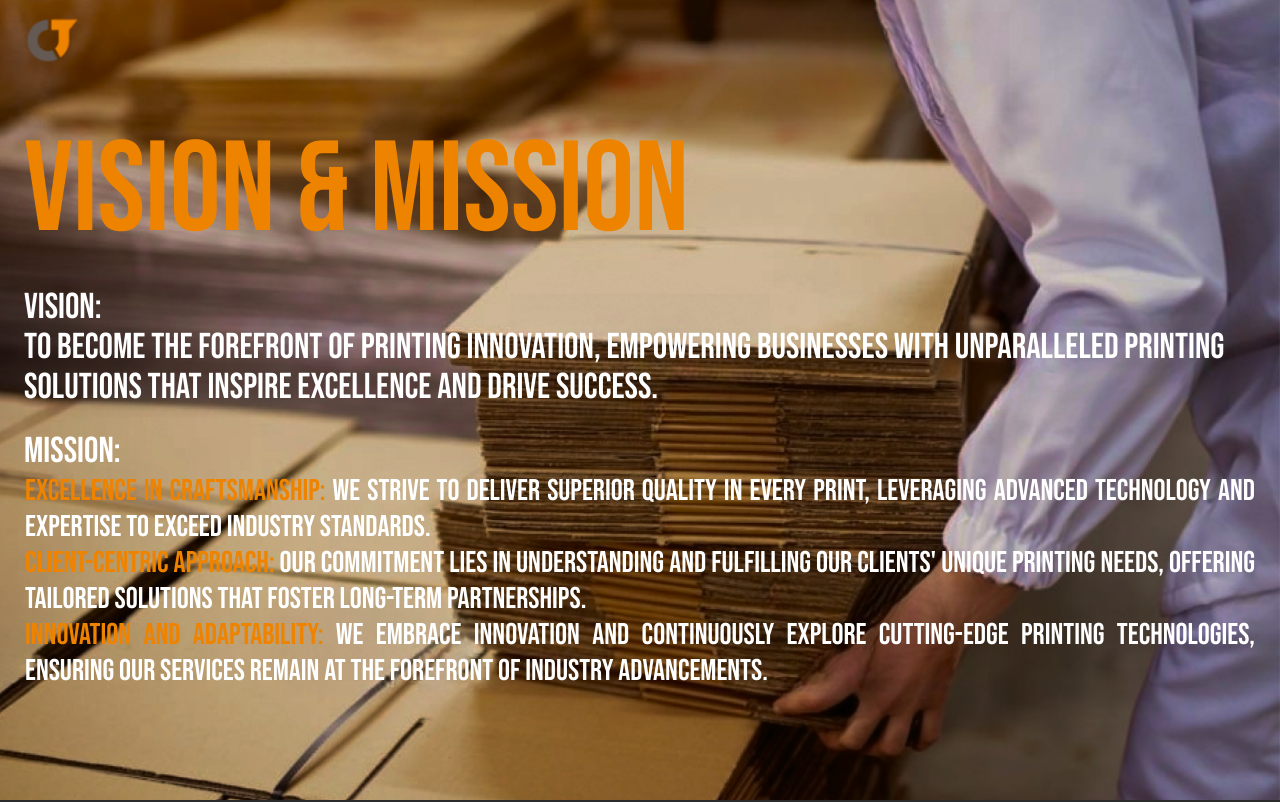
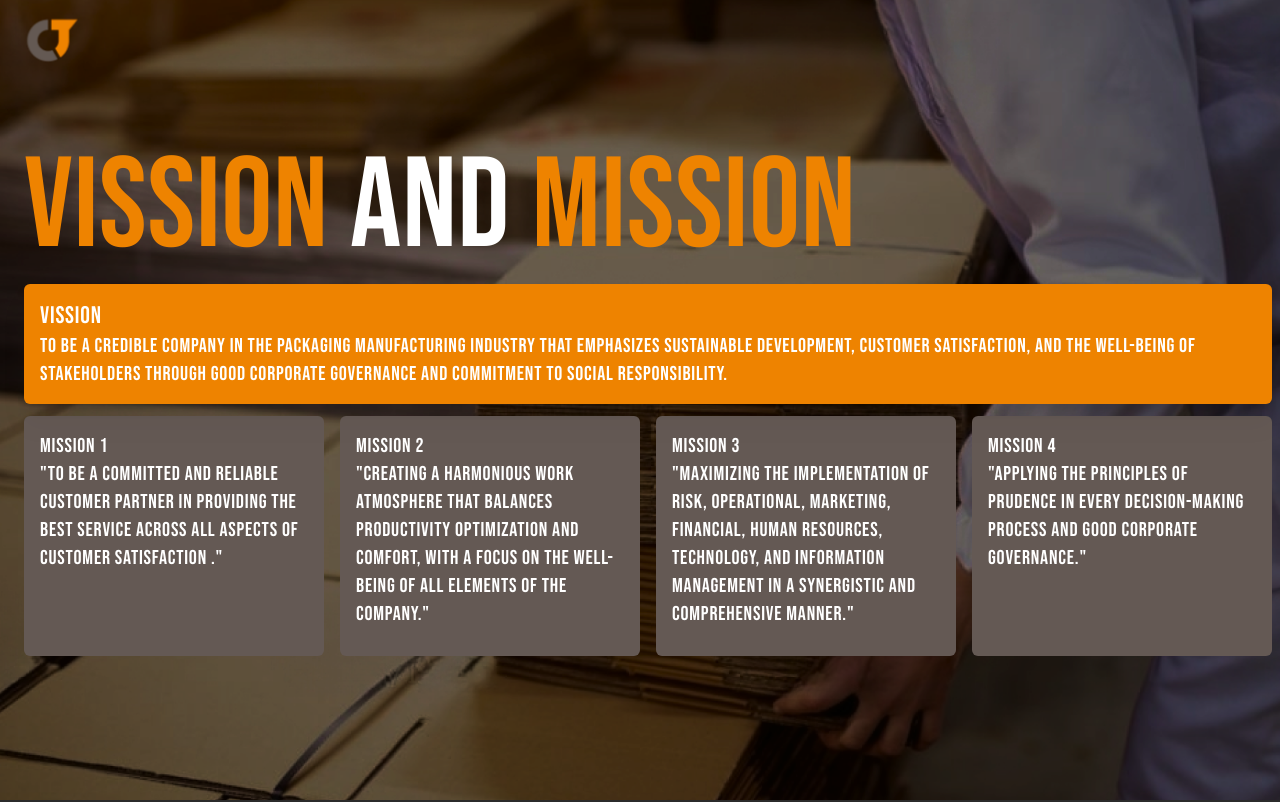
Before and after one commit to RFA863/company_profile, a Next.js app: page /history in a window 1280 px wide. Shown: the top 802 px of the page. Built offline with nearby package versions, Linux system fonts and the light colour scheme.

Commit message:
Feat: Visi Misi

```diff
--- a/src/app/history/Historypage.js
+++ b/src/app/history/Historypage.js
@@ -1,63 +1,39 @@
 import Image from "next/image";
 import Background_2 from "../../../public/image/background_2.png";
-import { Parallax } from "react-scroll-parallax";
 
 export default function Historypage() {
+
+  const missionData = [
+    <p>"To be a committed and reliable customer partner in providing the best service across all aspects of customer satisfaction ."</p>,
+    <p>"Creating a harmonious work atmosphere that balances productivity optimization and comfort, with a focus on the well-being of all elements of the company."</p>,
+    <p>"Maximizing the implementation of risk, operational, marketing, financial, human resources, technology, and information management in a synergistic and comprehensive manner."</p>,
+    <p>"Applying the principles of prudence in every decision-making process and good corporate governance."</p>,
+  ]
+
   return (
-    <div className="text-white relative select-none" id="content2">
-      <Parallax translateY={[-50, 50]}>
-        <div>
-          <div className="mx-6 absolute z-[1]" data-aos="zoom-in-right">
-            <p className="text-[#EE8300] text-4xl sm:text-9xl sm:mt-32 mt-20 sm:mb-8 mb-8">
-              VISION & MISSION
-              {/* <span className="text-[#EE8300]">
-                <br />
-              </span>
-              <span className="text-[#EE8300]">MISI</span> */}
-            </p>
-            <span className="text-justify text-xl sm:text-4xl">Vision:</span>
-            <br></br>
-            <span className="text-justify text-xl sm:text-4xl">
-              To become the forefront of printing innovation, empowering
-              businesses with unparalleled printing solutions that inspire
-              excellence and drive success.
-            </span>
-            <br></br>
-            <br></br>
-            <span className="text-justify text-xl sm:text-4xl">Mission: </span>
-            <td className="text-justify text-xl sm:text-3xl">
-              <tr>
-                <span className="text-[#EE8300]">
-                  Excellence in Craftsmanship:{" "}
-                </span>
-                We strive to deliver superior quality in every print, leveraging
-                advanced technology and expertise to exceed industry standards.
-              </tr>
-              <tr>
-                <span className="text-[#EE8300]">
-                  Client-Centric Approach:{" "}
-                </span>
-                Our commitment lies in understanding and fulfilling our clients'
-                unique printing needs, offering tailored solutions that foster
-                long-term partnerships.
-              </tr>
-              <tr>
-                <span className="text-[#EE8300]">
-                  Innovation and Adaptability:{" "}
-                </span>
-                We embrace innovation and continuously explore cutting-edge
-                printing technologies, ensuring our services remain at the
-                forefront of industry advancements.
-              </tr>
-            </td>
-          </div>
-          <Image
-            src={Background_2}
-            className=" object-cover h-screen  sm:w-screen sm:h-screen sm:bg-cover"
-            alt="bg-content2"
-          />
+    <div className="relative w-screen h-screen flex items-center select-none py-20 px-6" id="content2">
+      <Image
+        src={Background_2}
+        className="absolute -z-10 top-0 left-0 brightness-50 object-cover h-screen sm:w-screen sm:h-screen sm:bg-cover"
+        alt="bg-content2"
+      />
+      <div className="flex flex-col gap-3 tracking-wider">
+        <h1 className="text-3xl sm:text-9xl text-[#EE8300]">VISSION <span className="text-white">AND</span> MISSION</h1>
+        <div className="max-w-[1248px] flex flex-col bg-[#EE8300] text-white p-4 rounded-md drop-shadow-xl">
+          <h2 className="text-2xl">VISSION</h2>
+          <p className="text-xl">To be a credible company in the packaging manufacturing industry that emphasizes sustainable development, customer satisfaction, and the well-being of stakeholders through good corporate governance and commitment to social responsibility.</p>
         </div>
-      </Parallax>
+        <div className="flex gap-4">
+          {
+            missionData.map((item, index) => (
+              <div key={index} className="bg-[#645954] w-[300px] min-h-[240px] p-4 flex flex-col text-white text-xl rounded-md">
+                <h2>MISSION {index+1}</h2>
+                {item}
+              </div>
+            ))
+          }
+        </div>
+      </div>
     </div>
   );
 }
```
